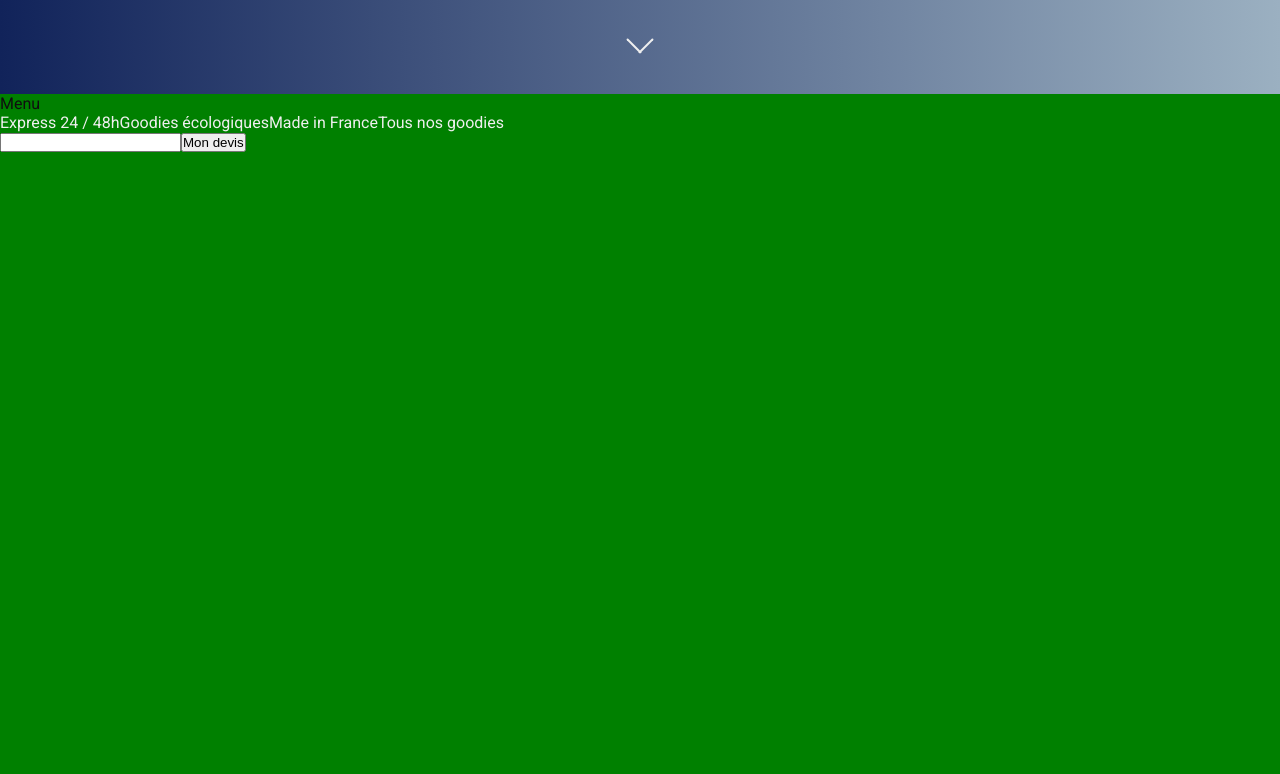
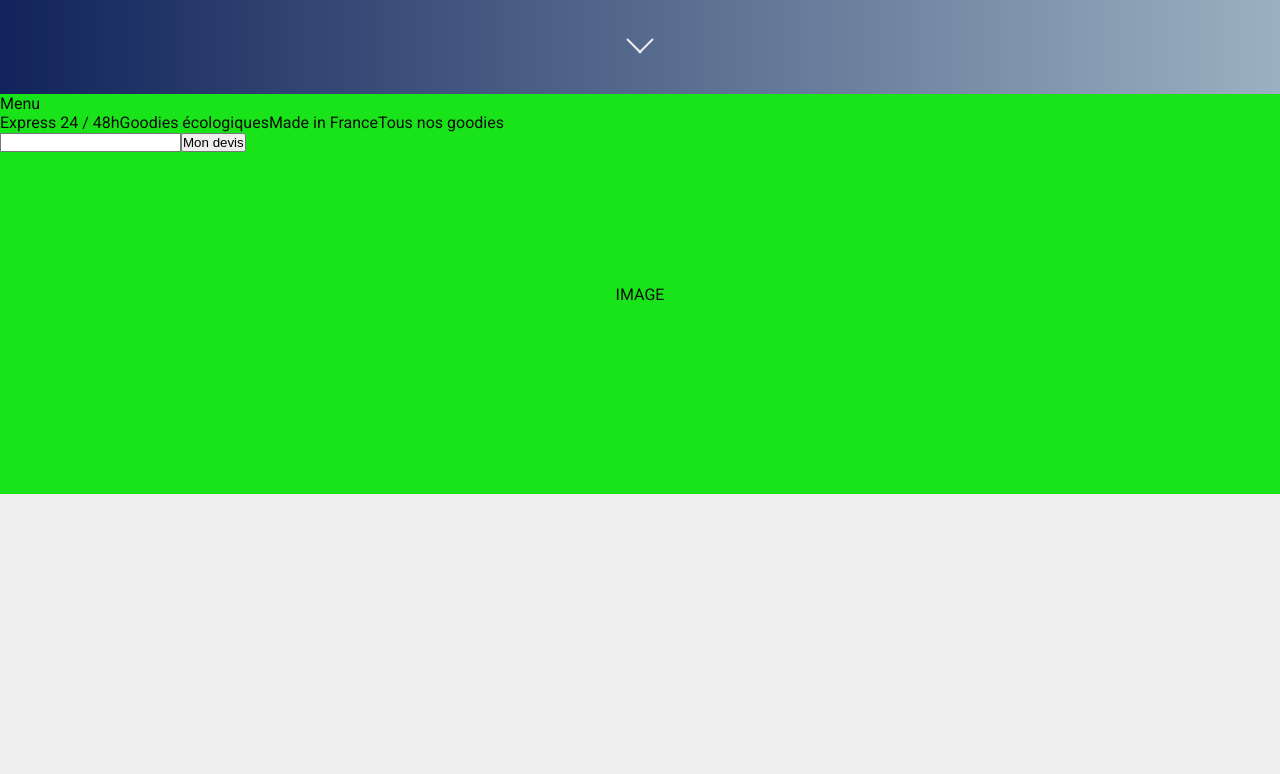
Before and after one commit to Scharlyopitz/One-comm, a React (Vite) app: page /objetsPublicitaires in a window 1280 px wide. Shown: the part 706-1480 px from the top of the page. Built offline with nearby package versions, Linux system fonts and the light colour scheme.

Commit message:
Style nav bar

```diff
--- a/src/components/ObjetsPublicitaires/OPSection2.jsx
+++ b/src/components/ObjetsPublicitaires/OPSection2.jsx
@@ -4,6 +4,7 @@ export default function OPSection2() {
   return (
     <section className="OPSection2">
       <Nav />
+      <div className="img">IMAGE</div>
     </section>
   );
 }
@@ -21,7 +22,11 @@ function Nav() {
       <div className="left">
         <div className="Menu">Menu</div>
         {Links.map((link, i) => {
-          return <NavLink to={link.href}>{link.name}</NavLink>;
+          return (
+            <NavLink key={i} to={link.href}>
+              {link.name}
+            </NavLink>
+          );
         })}
       </div>
     );
--- a/src/sass/objetsPublicitaires/_objetsPublicitaires.scss
+++ b/src/sass/objetsPublicitaires/_objetsPublicitaires.scss
@@ -1,4 +1,28 @@
 .OPSection2 {
-  background: green;
-  color: $Black;
+  position: relative;
+  background: $White;
+
+  &,
+  a {
+    color: $Black;
+  }
+
+  .nav {
+    position: sticky;
+    z-index: 1;
+    top: 7vh;
+    left: 0;
+  }
+
+  .img {
+    position: absolute;
+    left: 0;
+    top: 0;
+    background-color: rgb(25, 228, 25);
+    display: flex;
+    align-items: center;
+    justify-content: center;
+    width: 100%;
+    height: 50vh;
+  }
 }
--- a/src/sass/section1duplicate/_section1duplicate.scss
+++ b/src/sass/section1duplicate/_section1duplicate.scss
@@ -1,4 +1,7 @@
 .Section1Duplicate {
+  position: sticky;
+  top: 0;
+  z-index: -1;
   display: flex;
   flex-direction: column;
   align-items: center;
--- a/src/style/style.css
+++ b/src/style/style.css
@@ -625,11 +625,35 @@ nav ul svg {
 }
 
 .OPSection2 {
-  background: green;
+  position: relative;
+  background: #efefef;
+}
+.OPSection2,
+.OPSection2 a {
   color: #0f0f0f;
+}
+.OPSection2 .nav {
+  position: sticky;
+  z-index: 1;
+  top: 7vh;
+  left: 0;
+}
+.OPSection2 .img {
+  position: absolute;
+  left: 0;
+  top: 0;
+  background-color: rgb(25, 228, 25);
+  display: flex;
+  align-items: center;
+  justify-content: center;
+  width: 100%;
+  height: 50vh;
 }
 
 .Section1Duplicate {
+  position: sticky;
+  top: 0;
+  z-index: -1;
   display: flex;
   flex-direction: column;
   align-items: center;
```
Also changed, not shown: 1 other file (tests, documents, lock files or other folders).
